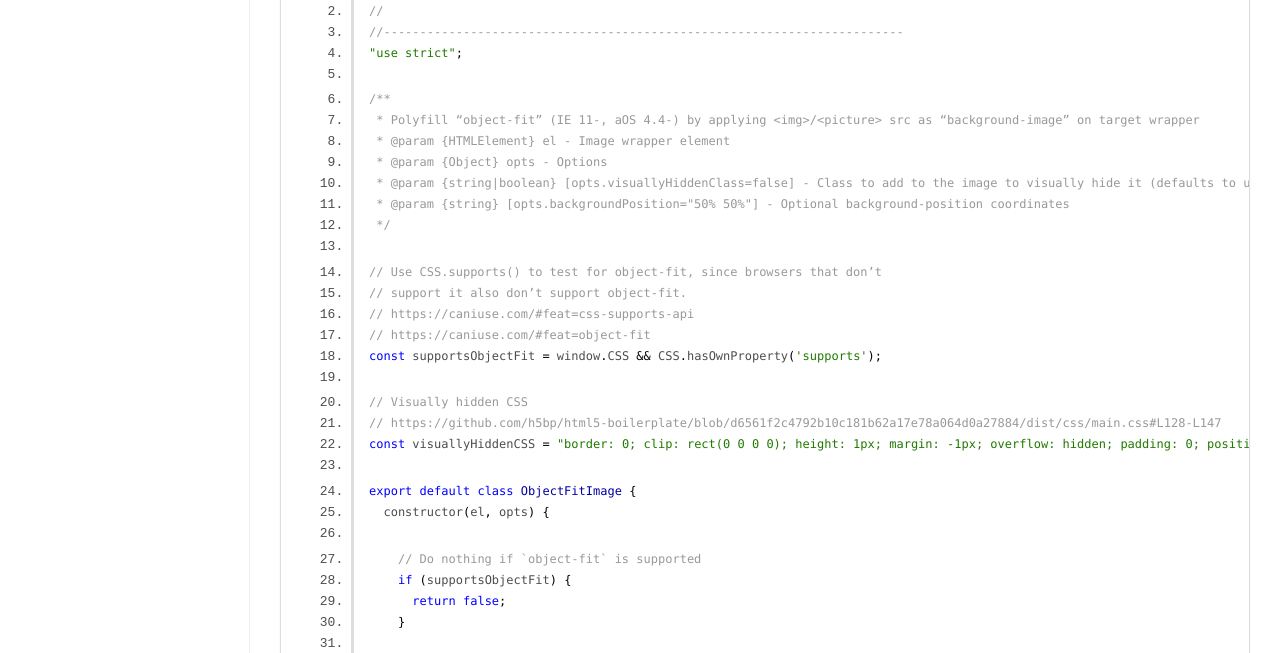
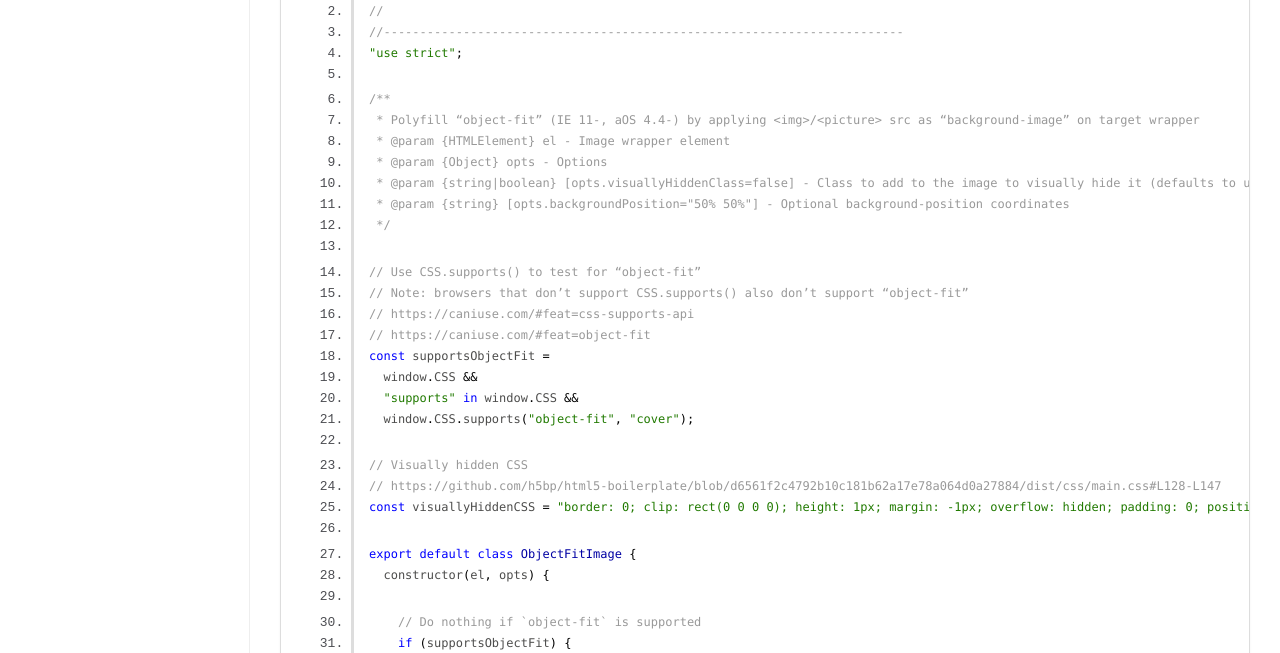
Before and after one commit to Threespot/object-fit-image, a website built with webpack: page docs/index.js.html in a window 1280 px wide. Shown: the part 110-763 px from the top of the page. Built offline with nearby package versions, Linux system fonts and the light colour scheme.

Commit message:
version 1.0.6

```diff
--- a/docs/index.js.html
+++ b/docs/index.js.html
@@ -52,11 +52,14 @@
  * @param {string} [opts.backgroundPosition="50% 50%"] - Optional background-position coordinates
  */
 
-// Use CSS.supports() to test for object-fit, since browsers that don’t
-// support it also don’t support object-fit.
+// Use CSS.supports() to test for “object-fit”
+// Note: browsers that don’t support CSS.supports() also don’t support “object-fit”
 // https://caniuse.com/#feat=css-supports-api
 // https://caniuse.com/#feat=object-fit
-const supportsObjectFit = window.CSS &amp;&amp; CSS.hasOwnProperty('supports');
+const supportsObjectFit =
+  window.CSS &amp;&amp;
+  "supports" in window.CSS &amp;&amp;
+  window.CSS.supports("object-fit", "cover");
 
 // Visually hidden CSS
 // https://github.com/h5bp/html5-boilerplate/blob/d6561f2c4792b10c181b62a17e78a064d0a27884/dist/css/main.css#L128-L147
@@ -142,7 +145,7 @@ export default class ObjectFitImage {
 <br class="clear">
 
 <footer>
-    Generated by <a href="https://github.com/jsdoc3/jsdoc">JSDoc 3.5.5</a> on Sun May 06 2018 16:56:58 GMT-0400 (EDT) using the Minami theme.
+    Generated by <a href="https://github.com/jsdoc3/jsdoc">JSDoc 3.5.5</a> on Tue Jul 03 2018 10:33:25 GMT-0400 (EDT) using the Minami theme.
 </footer>
 
 <script>prettyPrint();</script>
--- a/package.json
+++ b/package.json
@@ -1,6 +1,6 @@
 {
   "name": "@threespot/object-fit-image",
-  "version": "1.0.5",
+  "version": "1.0.6",
   "description": "object-fit polyfill for images",
   "main": "dist/object-fit-image.m.js",
   "homepage": "https://threespot.github.io/object-fit-image/",
```
Also changed, not shown: docs/global.html (+1 -1 lines), docs/index.html (+1 -1 lines), dist/compressed/object-fit-image.amd.min.js, dist/compressed/object-fit-image.m.min.js, dist/compressed/object-fit-image.umd.min.js, dist/object-fit-image.amd.js, dist/object-fit-image.m.js, dist/object-fit-image.umd.js.
